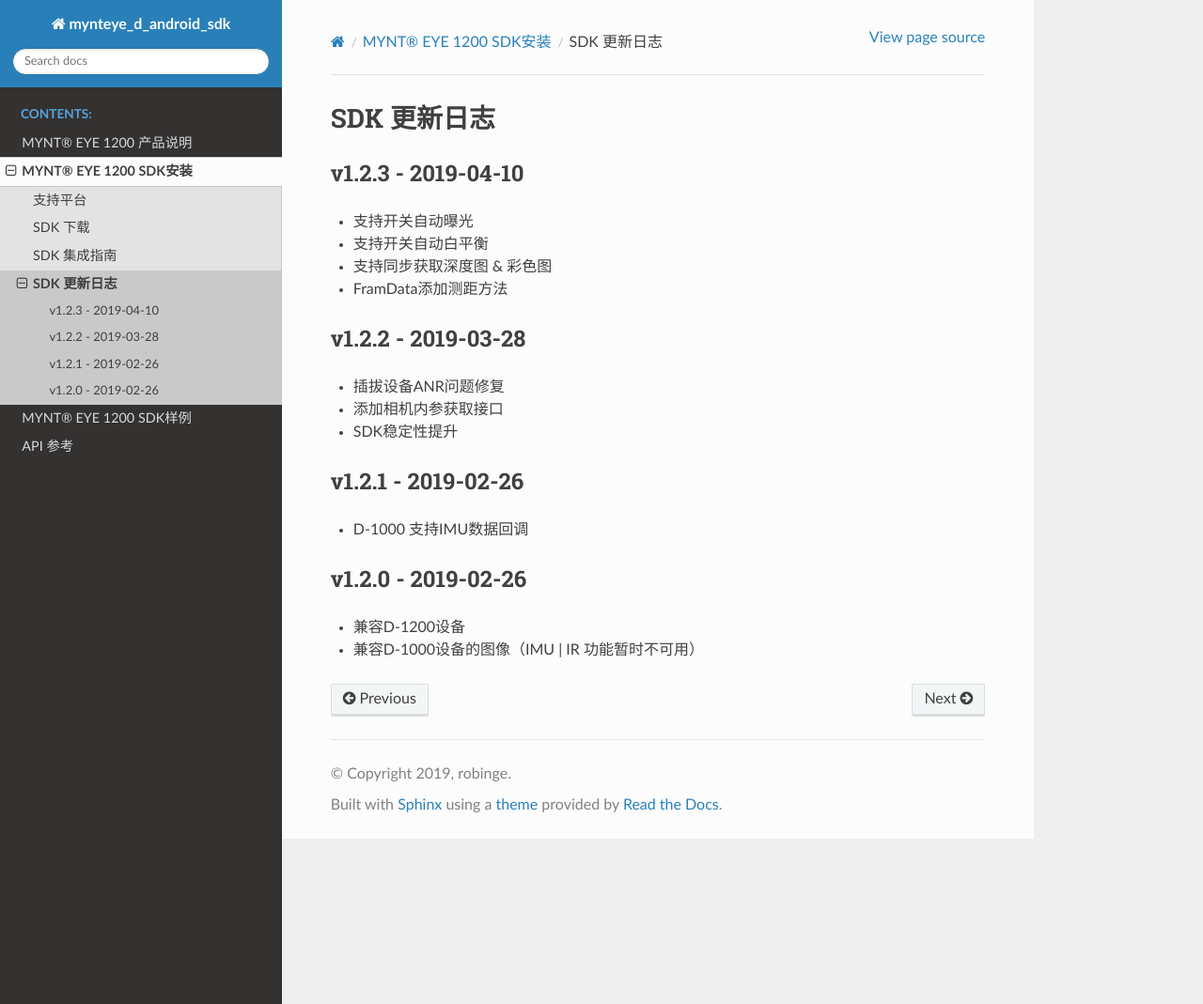
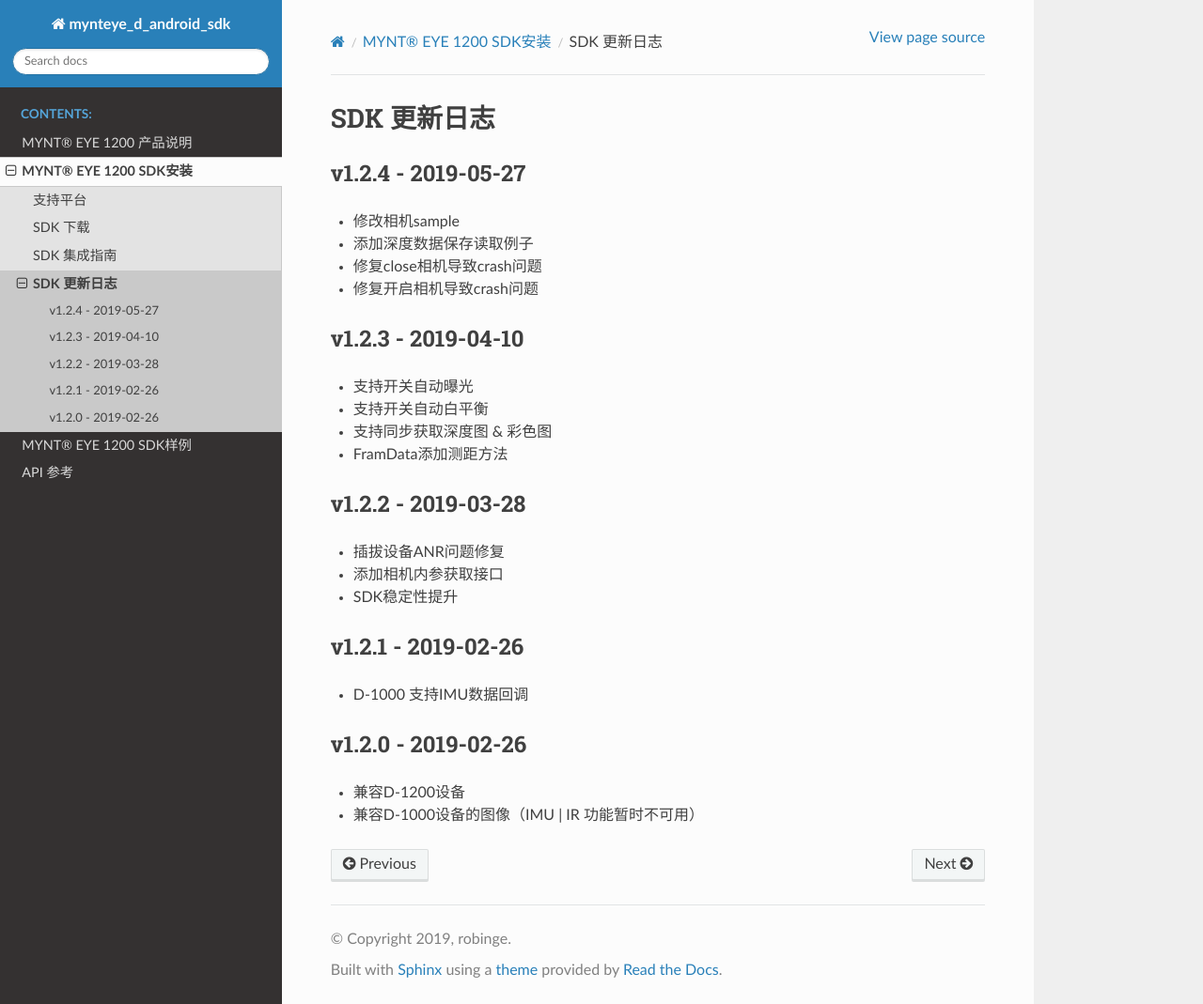
Before and after one commit to gyb510/MYNT-EYE-D-ANDROID-SDK-Docs-zh_CN, a Sphinx documentation site: the page built from doc/src/installation/sdk_update_log.rst, in a window 1280 px wide and 1069 px high. Shown: the whole window at 94% size. Built offline with Sphinx 7.4.7 and the Read the Docs theme 2.0.0, drawn with Linux system fonts in a browser that asks for light colours.

Commit message:
update to 1.2.4

```diff
--- a/doc/src/api/api_myntcamera.rst
+++ b/doc/src/api/api_myntcamera.rst
@@ -65,7 +65,7 @@
    public void setCameraListener(ICameraListener callback)
 
 设置IMU信息的回调 （带IMU机型）
-~~~~~~~~~~~~~~~~~
+~~~~~~~~~~~~~~~~~~~~~~~~~~~
 
 .. code:: java
 
--- a/doc/src/installation/sdk_update_log.rst
+++ b/doc/src/installation/sdk_update_log.rst
@@ -1,5 +1,13 @@
 SDK 更新日志
 ============
+
+v1.2.4 - 2019-05-27
+----------------------
+
+- 修改相机sample
+- 添加深度数据保存读取例子
+- 修复close相机导致crash问题
+- 修复开启相机导致crash问题
 
 v1.2.3 - 2019-04-10
 ----------------------
--- a/doc/src/samples/sample_get_imu_data.rst
+++ b/doc/src/samples/sample_get_imu_data.rst
@@ -2,7 +2,7 @@
 ======================
 
 设置IMU数据回调 （带IMU机型）
-~~~~~~~~~~~~~~~~
+~~~~~~~~~~~~~~~~~~~~~~~~~~
 
 .. code:: kotlin
 
```
